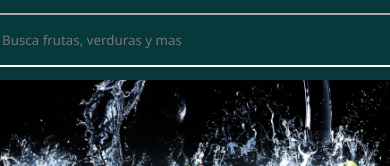
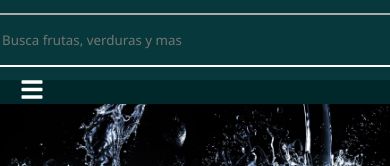
Before and after one commit to Migacawi/Agrotech_Proyecto, a React app in the folder frontend/: page / in a window 390 px wide. Shown: the top 166 px of the page. Built offline with nearby package versions, Linux system fonts and the light colour scheme; the HTML template or start-up script is replaced by a standard one.

Commit message:
Seccion categorias se guarda para ser un menu desplegable al encojer la pantalla

```diff
--- a/frontend/src/components/layouts/categorias.jsx
+++ b/frontend/src/components/layouts/categorias.jsx
@@ -1,26 +1,29 @@
-import React from "react";
+import React, { useState } from "react";
 import "../../styles/Categorias.css";
+import { FaBars } from "react-icons/fa"; // icono de línea/hamburger
 
 function Categorias() {
+  const [open, setOpen] = useState(false); // control del menú en móvil
+
+  const toggleMenu = () => setOpen(!open);
+
   return (
     <nav className="categorias-bar">
 
-      <ul className="categorias-container">
+      {/* Icono línea/hamburger visible en móvil */}
+      <div className="linea-icon" onClick={toggleMenu}>
+        <FaBars />
+      </div>
 
+      <ul className={`categorias-container ${open ? "open" : ""}`}>
         <li>Categorias</li>
         <li>Fertilizantes</li>
         <li>Comprar</li>
         <li>Vender</li>
-
-        <li className="oferta-pill">
-          Ofertas Flash
-        </li>
-
+        <li className="oferta-pill">Ofertas Flash</li>
         <li>Fertilizantes</li>
         <li>Salir</li>
-
       </ul>
-
     </nav>
   );
 }
--- a/frontend/src/styles/Categorias.css
+++ b/frontend/src/styles/Categorias.css
@@ -1,31 +1,38 @@
-/* BARRA */
-
 .categorias-bar{
   width:100%;
   background:#00282B;
   padding:12px 0;
+  position: relative;
 }
 
-/* CONTENEDOR */
+/* Icono línea (hamburger) */
+.linea-icon{
+  display: none;
+  position: absolute;
+  left: 20px;   /* ahora a la izquierda */
+  top: 50%;
+  transform: translateY(-50%);
+  font-size: 24px;
+  color: white;
+  cursor: pointer;
+}
 
+/* CONTENEDOR DE CATEGORIAS */
 .categorias-container{
   width:100%;
   max-width:1600px;
   margin:auto;
-
   display:flex;
   justify-content:center;
   align-items:center;
-
   gap:60px;
   list-style:none;
-
   color:white;
   font-size:16px;
+  transition: all 0.3s ease;
 }
 
 /* ITEMS */
-
 .categorias-container li{
   cursor:pointer;
   transition:.2s;
@@ -36,7 +43,6 @@ opacity:.7;
 }
 
 /* PILLA OFERTA */
-
 .oferta-pill{
   background:white;
   color:#062e2f;
@@ -45,12 +51,26 @@ border-radius:14px;
   font-weight:600;
 }
 
-/* OCULTAR EN CELULAR */
-
+/* MÓVIL */
 @media (max-width:768px){
-
-.categorias-bar{
-display:none;
+  .categorias-container{
+    display: none; /* ocultar por defecto en móvil */
+    flex-direction: column;
+    gap: 15px;
+    background:#00282B;
+    position: absolute;
+    top: 100%;
+    left: 0;      /* desplegar desde la izquierda */
+    width: 200px;
+    padding: 15px;
+    border-radius: 0 0 8px 8px;
   }
 
+  .categorias-container.open{
+    display: flex; /* mostrar cuando open=true */
   }
+
+  .linea-icon{
+    display: block; /* mostrar icono en móvil */
+  }
+}
```
Lines whose indentation alone changed are shown as unchanged.
